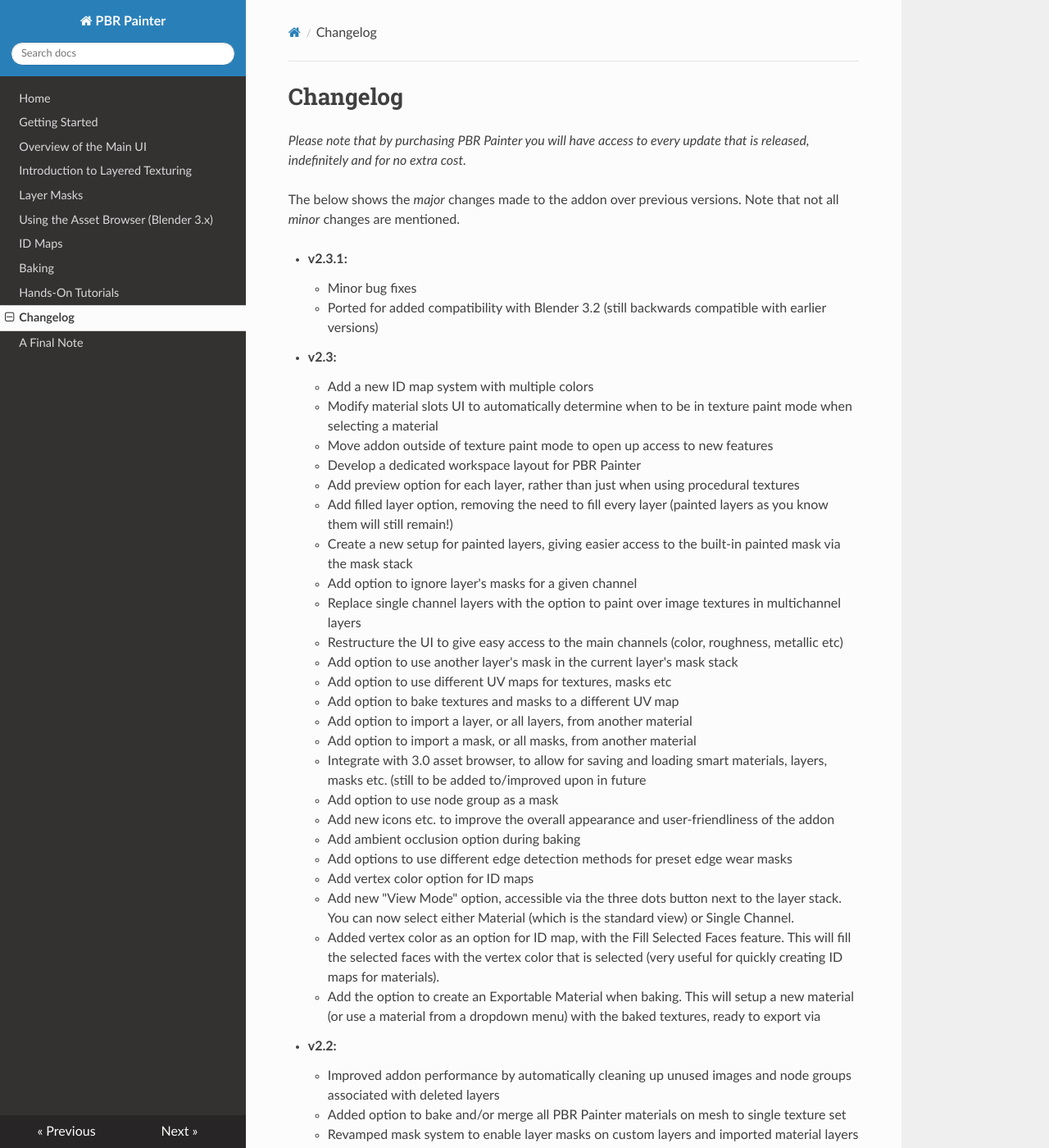
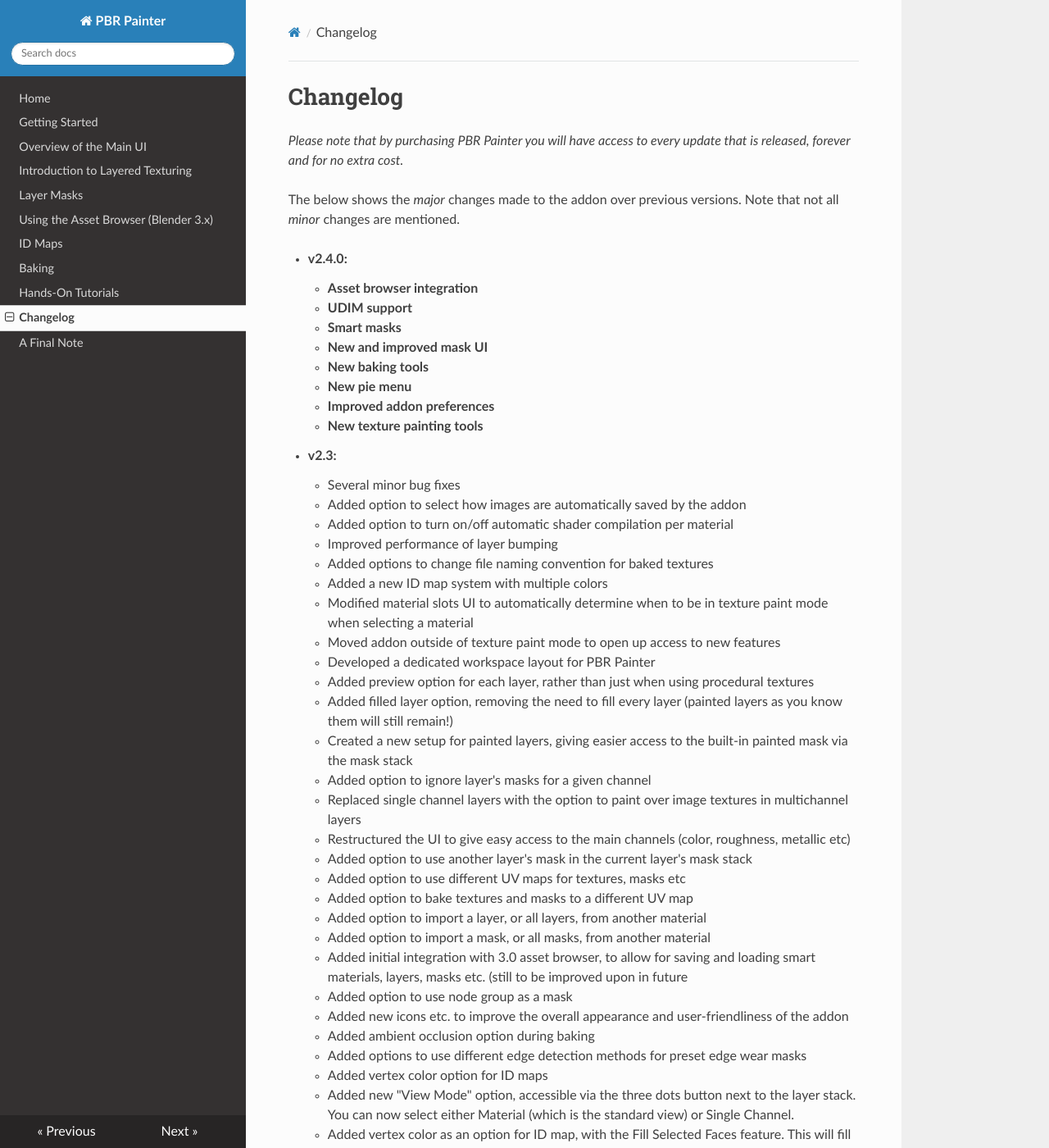
Before and after one commit to pbrpainter/pbr-painter-doc, an MkDocs documentation site: the page built from docs/change_log.md, in a window 1280 px wide and 1400 px high. Shown: the whole window at 82% size. Built offline with MkDocs 1.6.1, drawn with Linux system fonts in a browser that asks for light colours; nearby versions of some CDN libraries; some of the changed text lies outside the part shown.

Commit message:
Update changelog, final note and fixed broken link

```diff
--- a/docs/change_log.md
+++ b/docs/change_log.md
@@ -1,37 +1,48 @@
 # Changelog
-_Please note that by purchasing PBR Painter you will have access to every update that is released, indefinitely and for no extra cost._
+_Please note that by purchasing PBR Painter you will have access to every update that is released, forever and for no extra cost._
 
 The below shows the _major_ changes made to the addon over previous versions. Note that not all _minor_ changes are mentioned.
 
-- __v2.3.1:__
-	- Minor bug fixes
-	- Ported for added compatibility with Blender 3.2 (still backwards compatible with earlier versions)
+- __v2.4.0:__
+	- __Asset browser integration__
+	- __UDIM support__
+	- __Smart masks__
+	- __New and improved mask UI__
+	- __New baking tools__
+	- __New pie menu__
+	- __Improved addon preferences__
+	- __New texture painting tools__
 
 - __v2.3:__
-	- Add a new ID map system with multiple colors
-	- Modify material slots UI to automatically determine when to be in texture paint mode when selecting a material
-	- Move addon outside of texture paint mode to open up access to new features
-	- Develop a dedicated workspace layout for PBR Painter
-	- Add preview option for each layer, rather than just when using procedural textures
-	- Add filled layer option, removing the need to fill every layer (painted layers as you know them will still remain!)
-	- Create a new setup for painted layers, giving easier access to the built-in painted mask via the mask stack
-	- Add option to ignore layer's masks for a given channel
-	- Replace single channel layers with the option to paint over image textures in multichannel layers
-	- Restructure the UI to give easy access to the main channels (color, roughness, metallic etc)
-	- Add option to use another layer's mask in the current layer's mask stack
-	- Add option to use different UV maps for textures, masks etc
-	- Add option to bake textures and masks to a different UV map
-	- Add option to import a layer, or all layers, from another material
-	- Add option to import a mask, or all masks, from another material
-	- Integrate with 3.0 asset browser, to allow for saving and loading smart materials, layers, masks etc. (still to be added to/improved upon in future
-	- Add option to use node group as a mask
-	- Add new icons etc. to improve the overall appearance and user-friendliness of the addon
-	- Add ambient occlusion option during baking
-	- Add options to use different edge detection methods for preset edge wear masks
-	- Add vertex color option for ID maps
-	- Add new "View Mode" option, accessible via the three dots button next to the layer stack. You can now select either Material (which is the standard view) or Single Channel.
+	- Several minor bug fixes
+	- Added option to select how images are automatically saved by the addon
+	- Added option to turn on/off automatic shader compilation per material
+	- Improved performance of layer bumping
+	- Added options to change file naming convention for baked textures
+	- Added a new ID map system with multiple colors
+	- Modified material slots UI to automatically determine when to be in texture paint mode when selecting a material
+	- Moved addon outside of texture paint mode to open up access to new features
+	- Developed a dedicated workspace layout for PBR Painter
+	- Added preview option for each layer, rather than just when using procedural textures
+	- Added filled layer option, removing the need to fill every layer (painted layers as you know them will still remain!)
+	- Created a new setup for painted layers, giving easier access to the built-in painted mask via the mask stack
+	- Added option to ignore layer's masks for a given channel
+	- Replaced single channel layers with the option to paint over image textures in multichannel layers
+	- Restructured the UI to give easy access to the main channels (color, roughness, metallic etc)
+	- Added option to use another layer's mask in the current layer's mask stack
+	- Added option to use different UV maps for textures, masks etc
+	- Added option to bake textures and masks to a different UV map
+	- Added option to import a layer, or all layers, from another material
+	- Added option to import a mask, or all masks, from another material
+	- Added initial integration with 3.0 asset browser, to allow for saving and loading smart materials, layers, masks etc. (still to be improved upon in future
+	- Added option to use node group as a mask
+	- Added new icons etc. to improve the overall appearance and user-friendliness of the addon
+	- Added ambient occlusion option during baking
+	- Added options to use different edge detection methods for preset edge wear masks
+	- Added vertex color option for ID maps
+	- Added new "View Mode" option, accessible via the three dots button next to the layer stack. You can now select either Material (which is the standard view) or Single Channel.
 	- Added vertex color as an option for ID map, with the Fill Selected Faces feature. This will fill the selected faces with the vertex color that is selected (very useful for quickly creating ID maps for materials).
-	- Add the option to create an Exportable Material when baking. This will setup a new material (or use a material from a dropdown menu) with the baked textures, ready to export via
+	- Addded the option to create an Exportable Material when baking. This will setup a new material (or use a material from a dropdown menu) with the baked textures, ready to export
 
 - __v2.2:__
 	- Improved addon performance by automatically cleaning up unused images and node groups associated with deleted layers
```
Also changed, not shown: docs/final_note.md (+3 -2 lines), docs/hands_on_tutorials.md (+14 -3 lines), docs/index.md (+1 -1 lines).
